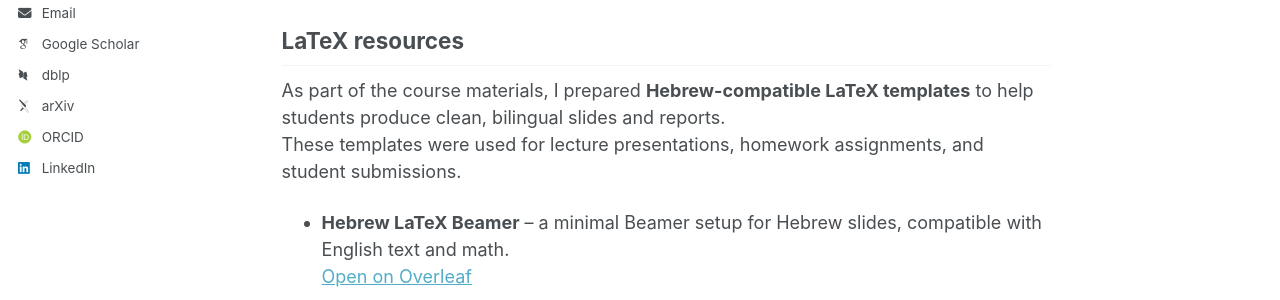
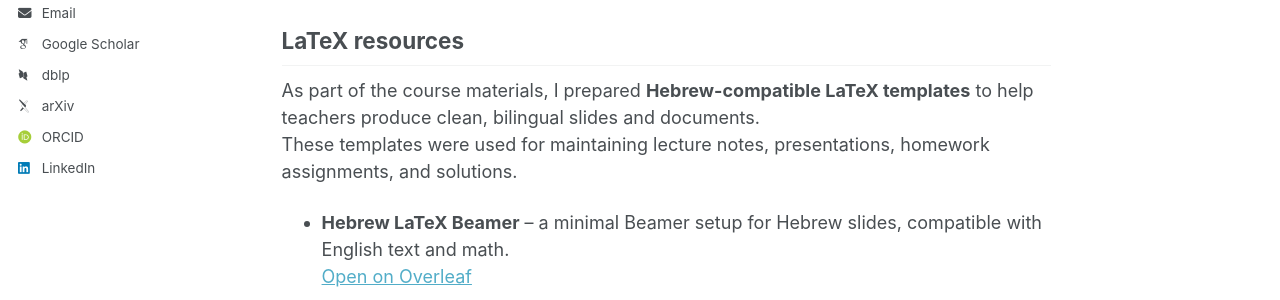
Before and after one commit to yuvalyitz/home, a Jekyll site: the page built from _teaching/2014-spring-teaching-1.md, in a window 1280 px wide and 1344 px high. Shown: the part 400-700 px from the top of the window. Built offline with Jekyll 4.4.1, drawn with Linux system fonts in a browser that asks for light colours; some web fonts are replaced.

Commit message:
Update 2014-spring-teaching-1.md

```diff
--- a/_teaching/2014-spring-teaching-1.md
+++ b/_teaching/2014-spring-teaching-1.md
@@ -15,8 +15,8 @@ Students learn to analyze classic algorithms and to prove lower and upper bounds
 
 ## LaTeX resources
 
-As part of the course materials, I prepared **Hebrew-compatible LaTeX templates** to help students produce clean, bilingual slides and reports.
-These templates were used for lecture presentations, homework assignments, and student submissions.
+As part of the course materials, I prepared **Hebrew-compatible LaTeX templates** to help teachers produce clean, bilingual slides and documents.
+These templates were used for maintaining lecture notes, presentations, homework assignments, and solutions.
 
 - **Hebrew LaTeX Beamer** – a minimal Beamer setup for Hebrew slides, compatible with English text and math.
   [Open on Overleaf](https://www.overleaf.com/latex/templates/hebrew-latex-beamer/kbtvhnjggbmq)
```
